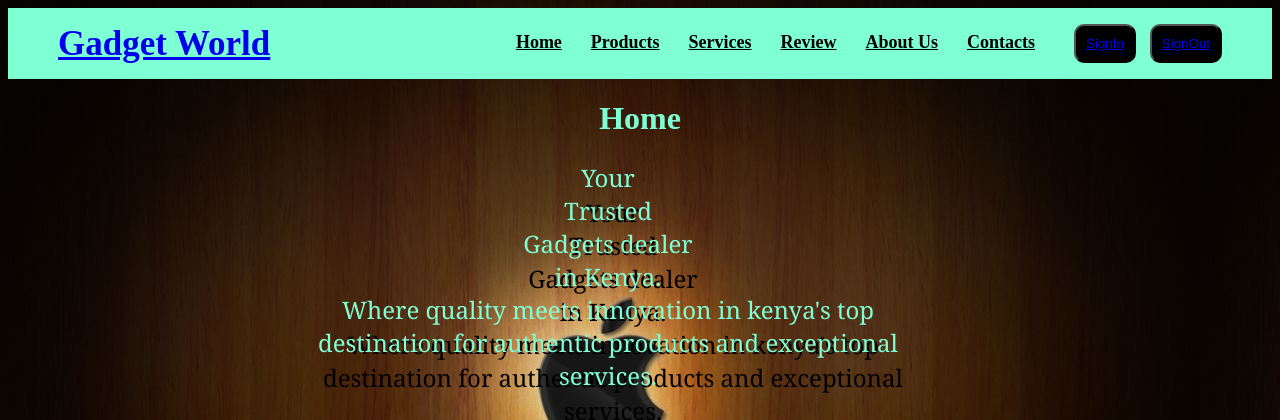
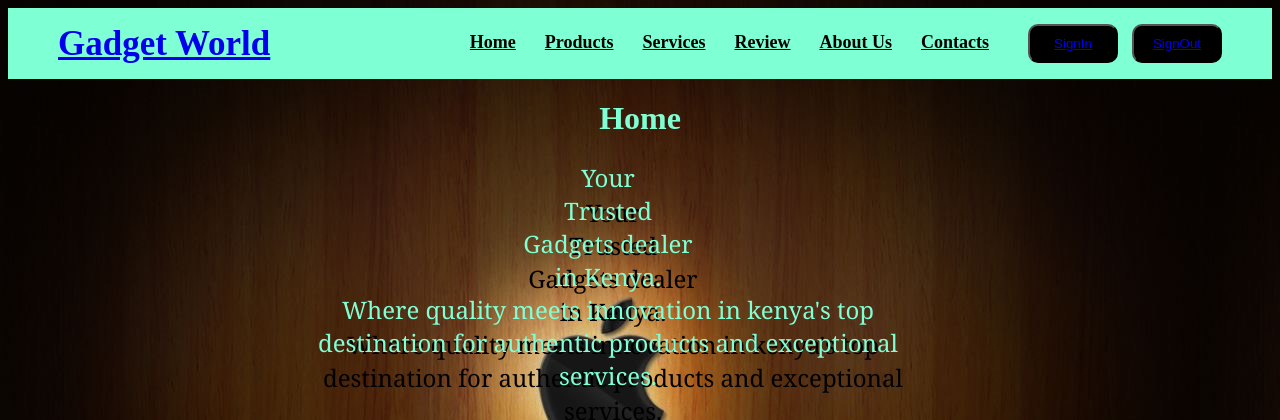
Before and after one commit to 147203/Elsiie, a PHP site: page / in a window 1280 px wide. Shown: the top 420 px of the page. Run offline with PHP 8.4, Linux system fonts and the light colour scheme.

Commit message:
button width

```diff
--- a/index.css
+++ b/index.css
@@ -27,6 +27,7 @@ button{
     margin-left: 10px;
     border-radius: 10px;
     padding: 10px;
+    width: 90px;
 
 }
 h1 {
```
